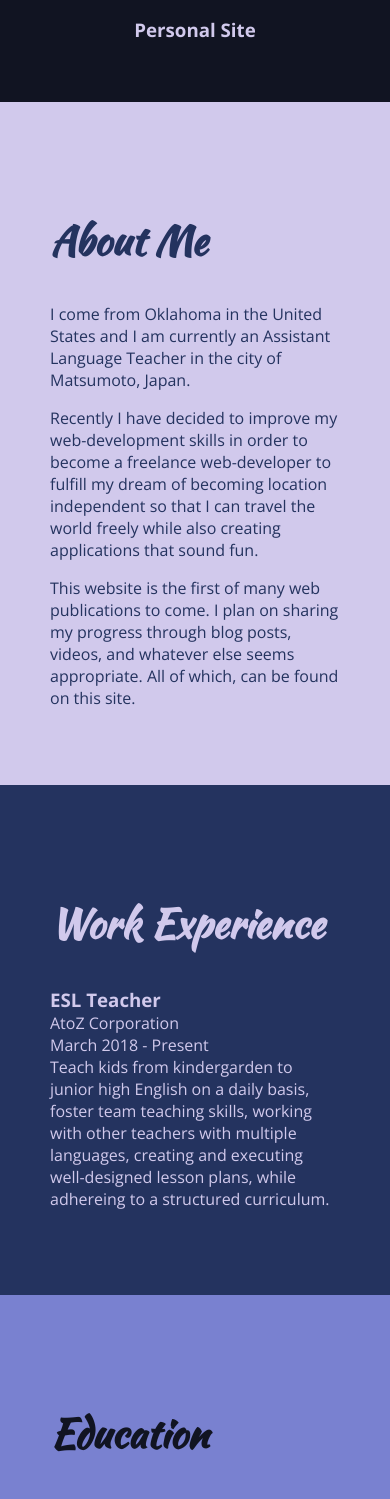
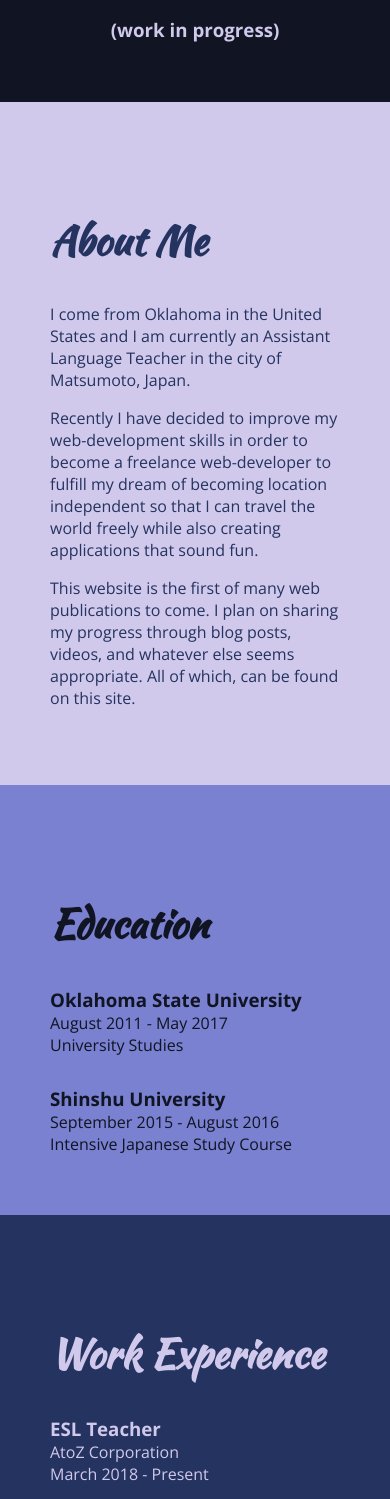
Before and after one commit to MayberryDT/resume-page, a React app: page / in a window 390 px wide. Shown: the part 432-1931 px from the top of the page. Built offline with nearby package versions, Linux system fonts and the light colour scheme; no server answers.

Commit message:
started implementing blog and navbar

```diff
--- a/package.json
+++ b/package.json
@@ -4,6 +4,7 @@
   "private": true,
   "dependencies": {
     "autoprefixer": "7.1.6",
+    "axios": "^0.18.0",
     "babel-core": "6.26.0",
     "babel-eslint": "7.2.3",
     "babel-jest": "20.0.3",
@@ -35,6 +36,8 @@
     "react": "^16.3.2",
     "react-dev-utils": "^5.0.1",
     "react-dom": "^16.3.2",
+    "react-router-dom": "^4.2.2",
+    "react-router-hash-link": "^1.2.0",
     "resolve": "1.6.0",
     "style-loader": "0.19.0",
     "sw-precache-webpack-plugin": "0.11.4",
--- a/src/App.css
+++ b/src/App.css
@@ -84,6 +84,13 @@ p + h3 {
   color: #111422;
 }
 
+.blog {
+  padding-top: 50px;
+  width: 100%;
+  background-color: #d1c9ec;
+  color: #24335f;
+}
+
 .projects {
   padding-top: 50px;
   width: 100%;
@@ -118,4 +125,8 @@ p + h3 {
   .title {
     text-align: center;
   }
+
+  .marginTop {
+    margin-top: 30px;
+  }
 }
--- /dev/null
+++ b/src/components/blog/articlePreview.js
@@ -0,0 +1,29 @@
+import React, {Component} from 'react';
+
+import classes from '../../App.css';
+
+class ArticlePreview extends Component {
+    render() {
+        if (this.props.post) {
+          return (
+            <div>
+              <a href={"/blog/" + this.props.post.ID}>
+                {this.props.post.featured_image ? (
+                  <img
+                    alt="article header"
+                    src={this.props.post.featured_image}
+                  />
+                ) : (
+                  ""
+                )}
+                <h3>{this.props.post.title}</h3>
+              </a>
+            </div>
+          );
+        } else {
+          return null;
+        }
+    }
+}
+
+export default ArticlePreview;
--- /dev/null
+++ b/src/components/blog/blog.js
@@ -0,0 +1,39 @@
+import React, {Component} from 'react';
+
+import axios from 'axios';
+
+import ArticlePreview from './articlePreview';
+import classes from '../../App.css';
+
+class Blog extends Component {
+    constructor(props) {
+      super(props);
+      this.state = {
+        posts: []
+      };
+    }
+    componentDidMount() {
+      axios
+        .get(
+          "http://public-api.wordpress.com/rest/v1/sites/mayberrydt.wordpress.com/posts"
+        )
+        .then(res => {
+          this.setState({ posts: res.data.posts });
+          console.log(this.state.posts);
+        })
+        .catch(error => console.log(error));
+    }
+
+    render() {
+      return (
+        <div className={classes.blog}>
+            <div className={classes.wrap}>
+                <h2>Blog</h2>
+                {this.state.posts.map(post => <ArticlePreview post={post} />)}
+            </div>
+        </div>
+      );
+    }
+}
+
+export default Blog;
--- a/src/components/education/Education.js
+++ b/src/components/education/Education.js
@@ -11,8 +11,8 @@ const education = (props) => {
                         <h3>Oklahoma State University</h3>
                         <p>August 2011 - May 2017</p>
                         <p>University Studies</p>
-                    </div>
-                    <div className={classes.colNarrow}>
+                    {/* </div>
+                    <div className={classes.colNarrow}> */}
                         <h3>Shinshu University</h3>
                         <p>September 2015 - August 2016</p>
                         <p>Intensive Japanese Study Course</p>
--- a/src/components/layout/Layout.js
+++ b/src/components/layout/Layout.js
@@ -1,10 +1,15 @@
 import React from 'react';
+import {
+    BrowserRouter as Router,
+    Route,
+} from 'react-router-dom';
 
 import Title from '../title/Title';
 import AboutMe from '../about-me/AboutMe';
 import WorkExperience from '../work-experience/work-experience';
 import Education from '../education/Education';
 import Projects from '../projects/Projects';
+import Blog from '../blog/blog';
 import Aux from '../hoc/Auxiliary';
 
 const layout = (props) => {
@@ -12,8 +17,9 @@ const layout = (props) => {
         <Aux>
             <Title />
             <AboutMe />
+            <Education />
             <WorkExperience />
-            <Education />
+            <Blog />
             <Projects />
         </Aux>
     )
--- /dev/null
+++ b/src/components/nav/Nav.js
@@ -0,0 +1,4 @@
+import React from 'react';
+import {HashLink as Link} from 'react-router-hash-link';
+
+import classes from '../../App.css';
--- a/src/components/title/Title.js
+++ b/src/components/title/Title.js
@@ -7,7 +7,7 @@ const title = (props) => {
         <div className={classes.title}>
             <div className={classes.wrap}>
                 <h1>Tyler Mayberry</h1>
-                <h3>Personal Site</h3>
+                <h3>(work in progress)</h3>
             </div>
         </div>
     )
--- a/src/components/work-experience/work-experience.js
+++ b/src/components/work-experience/work-experience.js
@@ -12,9 +12,9 @@ const workExperience = (props) => {
                     <p>AtoZ Corporation</p>
                     <p>March 2018 - Present</p>
                 </div>
-                <div className={[classes.colWide, classes.description].join(' ')}>
+                <div className={[classes.colWide, classes.description, classes.marginTop].join(' ')}>
                     <p>
-                        Teach kids from kindergarden to junior high
+                        I teach kids from kindergarden to junior high
                         English on a daily basis, foster team
                         teaching skills, working with other teachers
                         with multiple languages, creating
```
Also changed, not shown: 12 other files (tests, documents, lock files or other folders).
